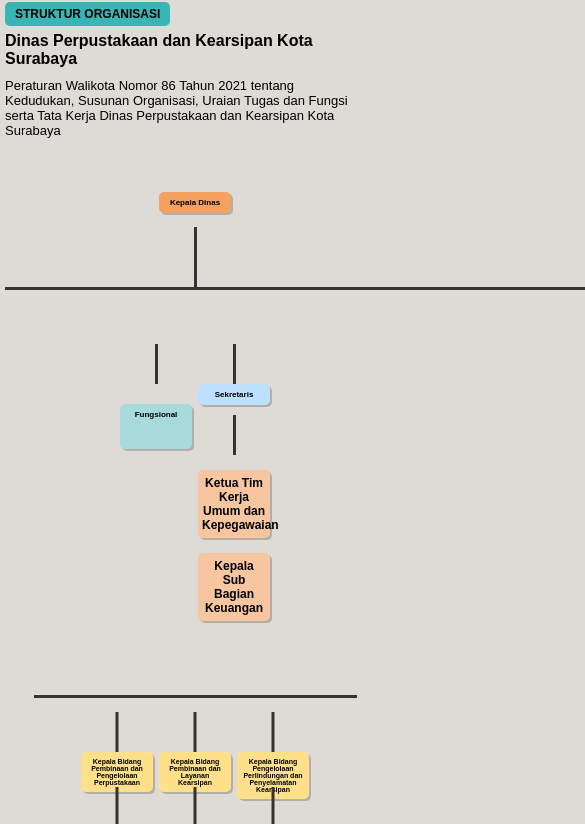
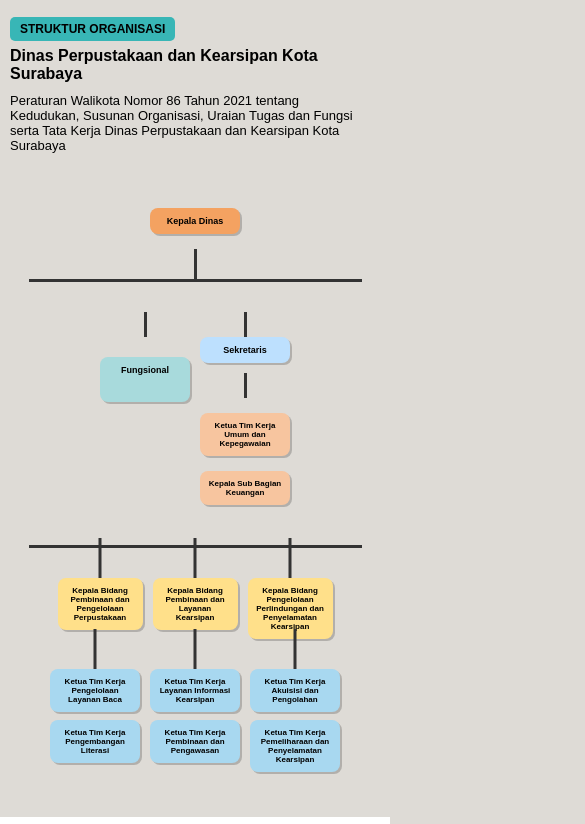
Before and after one commit to Nuril-Amada/Website-Dispusip, a plain HTML site: page organisasi.html in a window 390 px wide. Shown: the part 77-901 px from the top of the page, 585 px wide, since content can reach past the window. Drawn offline with Linux system fonts and the light colour scheme.

Commit message:
Revisi bagian struktur organisasi

```diff
--- a/css/css_organisasi.css
+++ b/css/css_organisasi.css
@@ -331,53 +331,95 @@
   transform: translateY(0);
 }
 
-/* ================= MOBILE SUPER MINI ================= */
+/* ================= MOBILE STRUKTUR ORGANISASI FIX ================= */
 @media (max-width: 768px) {
 
-  .struktur-container {
-    padding: 20px 5px;
+  /* HEADER */
+  .header-organisasi h1 {
+    font-size: 22px;
   }
 
-  /* Tetap horizontal & lebih rapat */
-  .level {
-    gap: 6px;
-    margin: 14px 0;
-    flex-wrap: nowrap;
+  /* CONTAINER */
+  .struktur-container {
+    padding: 30px 10px;
   }
 
-  /* Box super kecil */
+  /* ================= DIAGRAM ================= */
+
+  .diagram {
+    margin-top: 20px;
+  }
+
+  /* LEVEL (TETAP HORIZONTAL, TANPA SCROLL) */
+  .level {
+    display: flex;
+    justify-content: center;
+    align-items: flex-start;
+    gap: 10px; /* 🔥 diperkecil */
+    margin: 15px 0;
+    flex-wrap: nowrap; /* ❌ jangan turun */
+  }
+
+  /* BOX DIPERKECIL */
   .box {
-    width: 72px;              /* makin kecil */
-    padding: 6px 4px;
-    font-size: 8px;
-    border-radius: 5px;
+    width: 90px;          /* 🔥 kecil biar muat */
+    padding: 8px 6px;
+    font-size: 9px;
+    border-radius: 8px;
     box-shadow: 2px 2px 0 rgba(0,0,0,0.2);
   }
 
-  /* Sub level lebih kecil lagi */
-  .kecil,
-  .bidang {
-    font-size: 7px;
+  /* variasi ukuran */
+  .box.kecil,
+  .bidang,
+  .bawah {
+    font-size: 8px;
   }
 
-  .bawah {
-    font-size: 6.5px;
+  /* ================= KHUSUS KEPALA BIDANG ================= */
+
+  .level.popup .box.bidang {
+    width: 85px;  /* 🔥 lebih kecil lagi biar muat semua */
   }
 
-  /* Garis lebih tipis & pendek */
-  .line-vertical {
-    height: 14px;
-    width: 2px;
+  /* ================= GARIS ================= */
+
+  .garis-utama {
+    width: 90%;
+    margin: 25px auto 15px;
   }
 
-  .level.has-line::before {
-    height: 2px;
-    top: -10px;
+  .garis-horizontal {
+    width: 90%;
+    margin-bottom: 15px;
   }
 
-  /* Header kecil */
-  .header-organisasi h1 {
-    font-size: 18px;
+  .garis-cabang {
+    width: 70%;
+    margin-bottom: 10px;
+  }
+
+  .garis-vertikal {
+    height: 30px;
+  }
+
+  .garis-atas,
+  .garis-sekretaris {
+    height: 25px;
+  }
+
+  .line {
+    height: 120px;
+  }
+
+  /* ================= SEKRETARIS ================= */
+
+  .sekretaris-row {
+    gap: 10px;
+  }
+
+  .column {
+    gap: 8px;
   }
 
 }
```
